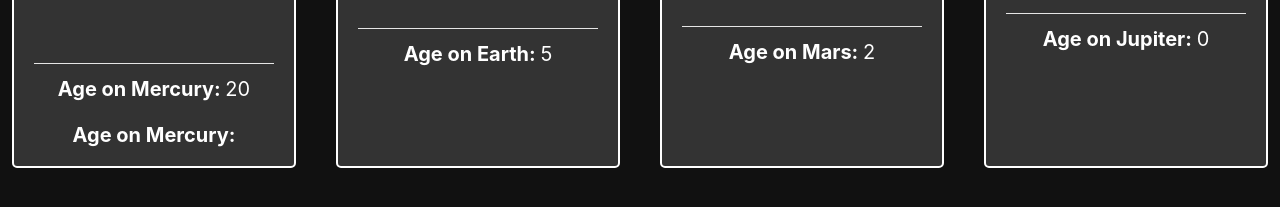
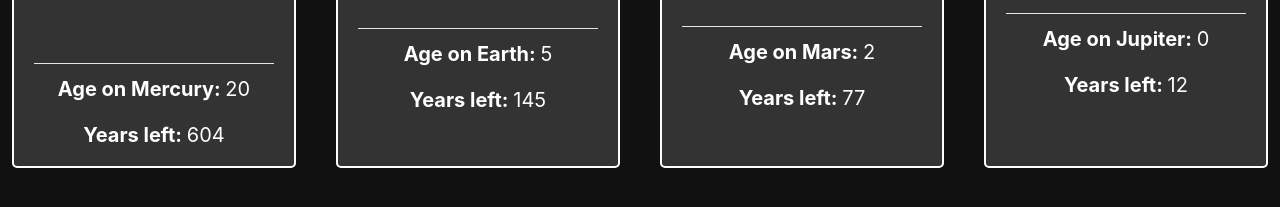
Before and after one commit to jamisoncozart/Galactic-Age-Calculator, a website built with webpack: page src/index.html in a window 1280 px wide. Both pictures are taken after typing "5" into the empty fields and a click on the button "Submit". Shown: the part 295-502 px from the top of the page. Built offline with nearby package versions, Linux system fonts and the light colour scheme.

Commit message:
Fix form field input values and types

```diff
--- a/src/GalacticAge.js
+++ b/src/GalacticAge.js
@@ -17,13 +17,13 @@ export class GalacticAge {
     }
   }
   calculateLifeChoices(favoriteThing, favoriteGenre, isAlien) {
-    if(favoriteThing === 'space') {
+    if(favoriteThing === 'Space') {
       this.earthYearsLeft = Math.floor(this.earthYearsLeft * 1.2);
     }
-    if(favoriteGenre === 'sciFi') {
+    if(favoriteGenre === 'SciFi') {
       this.earthYearsLeft = Math.floor(this.earthYearsLeft * 1.2);
     }
-    if(isAlien) {
+    if(isAlien === 'alien') {
       this.earthYearsLeft += 100;
     }
   }
--- a/src/index.html
+++ b/src/index.html
@@ -33,13 +33,13 @@
     <label>Are you an alien?</label>
     <div class="radio">
       <label>
-        <input type="radio" name="isAlien" value="false" checked>
+        <input type="radio" name="isAlien" value="notAlien" checked>
         No
       </label>
     </div>
     <div class="radio">
       <label>
-        <input type="radio" name="isAlien" value="true">
+        <input type="radio" name="isAlien" value="alien">
         yes
       </label>
     </div>
@@ -52,22 +52,26 @@
         <img id="mercuryImg" src="https://i.pinimg.com/originals/01/4a/4b/014a4bdcfe2c055df2df15edd3231f72.gif" alt="Image of mercury">
         <hr>
         <p><strong>Age on Mercury: </strong><span id=mercuryAge></span></p>
-        <p><strong>Age on Mercury: </strong><span id=mercuryAge></span></p>
+        <p><strong>Years left: </strong><span id=mercuryYearsLeft></span></p>
       </div>
       <div class="well" id="earth">
         <img id="earthImg" src="https://i.gifer.com/W31X.gif" alt="Image of earth">
         <hr>
         <p><strong>Age on Earth: </strong><span id=earthAge></span></p>
+        <p><strong>Years left: </strong><span id=earthYearsLeft></span></p>
+
       </div>
       <div class="well" id="mars">
         <img id="marsImg" src="https://media.giphy.com/media/JRZwMhzk7WolG/giphy.gif" alt="Image of mars">
         <hr>
         <p><strong>Age on Mars: </strong><span id=marsAge></span></p>
+        <p><strong>Years left: </strong><span id=marsYearsLeft></span></p>
       </div>
       <div class="well" id="jupiter">
         <img id="jupiterImg" src="https://i.ya-webdesign.com/images/jupiter-clipart-sun-planet-15.gif" alt="Image of jupiter">
         <hr>
         <p><strong>Age on Jupiter: </strong><span id=jupiterAge></span></p>
+        <p><strong>Years left: </strong><span id=jupiterYearsLeft></span></p>
       </div>
     </div>
   </div>
--- a/src/main.js
+++ b/src/main.js
@@ -6,9 +6,14 @@ import { GalacticAge } from "./GalacticAge.js";
 
 function displayData(GalacticAge) {
   $("#mercuryAge").html(GalacticAge.mercuryAge);
+  $("#mercuryYearsLeft").html(GalacticAge.mercuryYearsLeft);
   $("#earthAge").html(GalacticAge.earthAge);
+  $("#earthYearsLeft").html(GalacticAge.earthYearsLeft);
   $("#marsAge").html(GalacticAge.marsAge);
+  $("#marsYearsLeft").html(GalacticAge.marsYearsLeft);
   $("#jupiterAge").html(GalacticAge.jupiterAge);
+  $("#jupiterYearsLeft").html(GalacticAge.jupiterYearsLeft);
+  console.log(GalacticAge)
 }
 
 $(document).ready(function() {
@@ -17,11 +22,14 @@ $(document).ready(function() {
     event.preventDefault();
     form.hide();
     $("#hidden").show();
-    let age = $("#age").val();
-    // let faveThing = $("#faveThing");
-    // let faveGenre = $("#faveGenre");
-    // let isAlien = $("input:radio[name=isAlien]:checked");
+    let age = parseInt($("#age").val());
+    let faveThing = $("#faveThing").val();
+    let faveGenre = $("#faveGenre").val();
+    let isAlien = $("input:radio[name=isAlien]:checked").val();
+    console.log(`Age: ${age}, faveThing: ${faveThing}, faveGenre: ${faveGenre}, isAlien: ${isAlien}`)
     let galacticAge = new GalacticAge(age);
+    console.log(galacticAge);
+    galacticAge.calculateLifeChoices(faveThing, faveGenre, isAlien);
     galacticAge.calculateYearsLeft();
     displayData(galacticAge);
   });
```
